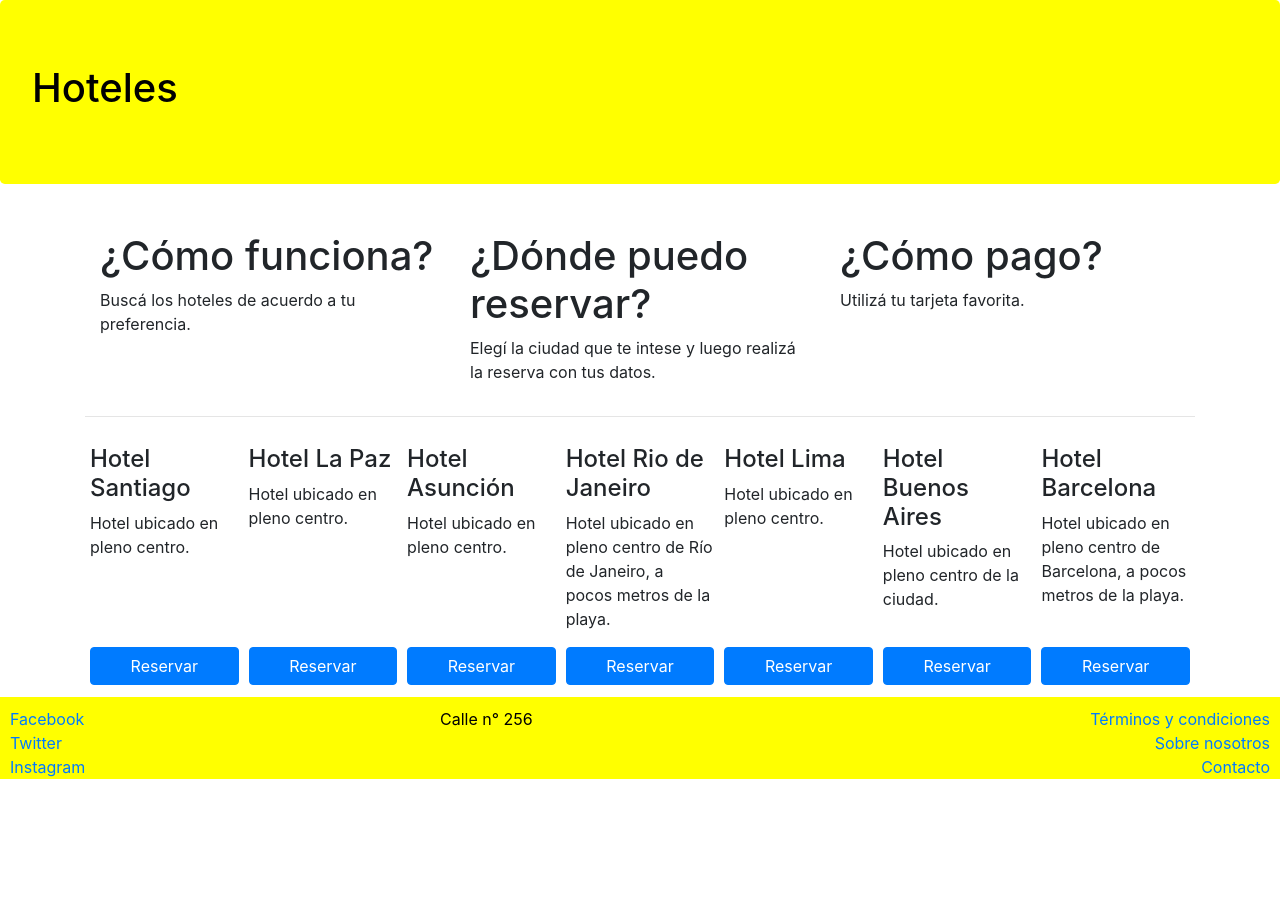
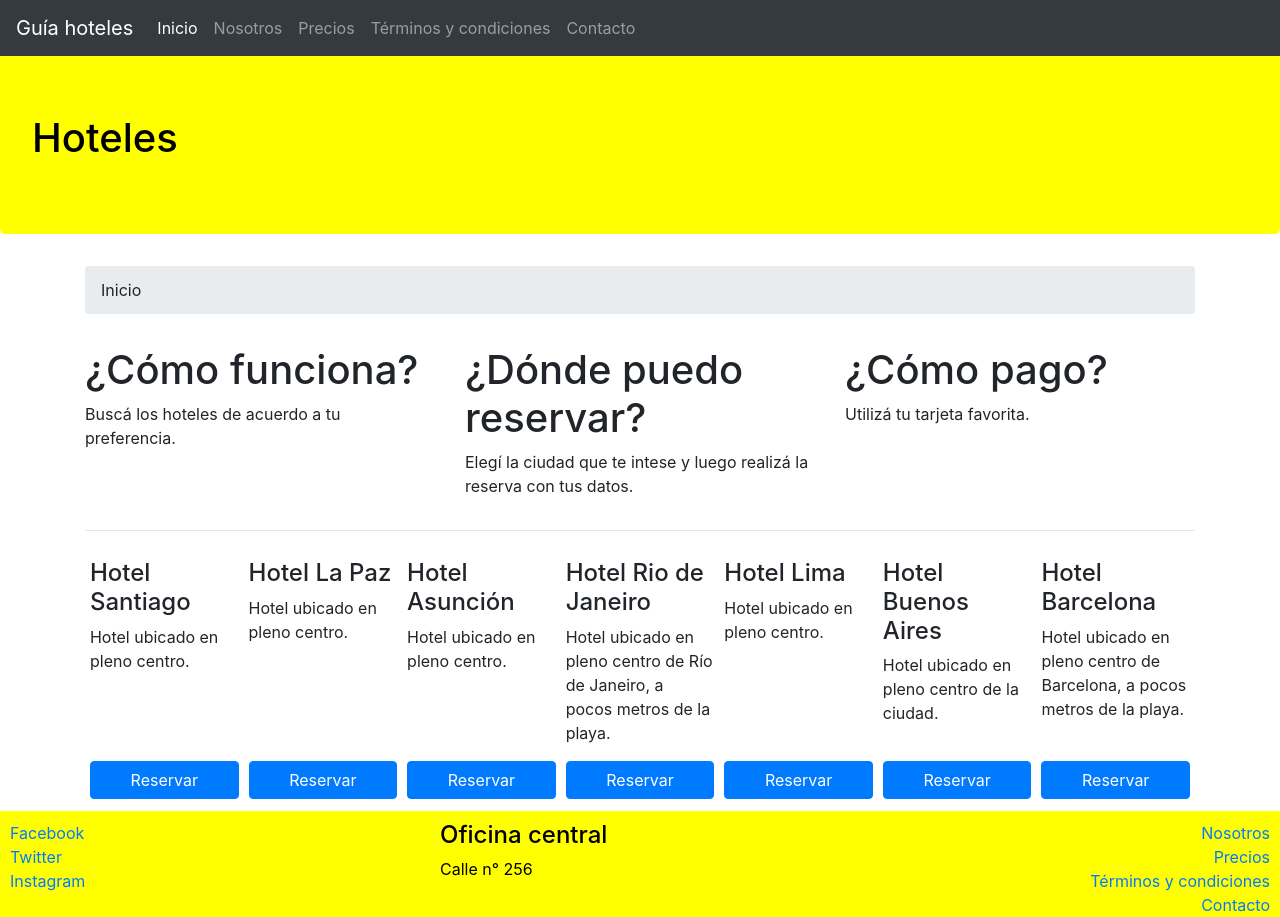
Before and after one commit to tognola/guia-hoteles, a website: page index.html in a window 1280 px wide. Before the commit the page ends 800 px from the top, so only its background shows below. Drawn offline with nearby package versions, Linux system fonts and the light colour scheme.

Commit message:
Agregado navbar y breadcrumb

```diff
--- a/css/style.css
+++ b/css/style.css
@@ -1,6 +1,7 @@
 .jumbotron{
   background-color: yellow;
   color: black;
+  margin-top: 50px;
 }
 
 footer{
--- a/index.html
+++ b/index.html
@@ -10,11 +10,33 @@
     <link rel="stylesheet" href="css/style.css">
   </head>
   <body>
+
+    <nav class="navbar navbar-dark navbar-expand-md bg-dark fixed-top">
+      <a class="navbar-brand" href="/">Guía hoteles</a>
+      <button class="navbar-toggler"  data-toggle="collapse" data-target="#navbarSupportedContent" type="button" name="button"  aria-controls="navbarSupportedContent" aria-expanded="false" aria-label="Toggle navigation">
+        <span class="navbar-toggler-icon"></span>
+      </button>
+      <div class="collapse navbar-collapse" id="navbarSupportedContent">
+        <ul class="navbar-nav mr-auto" >
+          <li class="nav-item active"><a class="nav-link" href="#">Inicio</a></li>
+          <li class="nav-item"><a class="nav-link" href="about.html">Nosotros</a></li>
+          <li class="nav-item"><a class="nav-link" href="#">Precios</a></li>
+          <li class="nav-item"><a class="nav-link" href="#">Términos y condiciones</a></li>
+          <li class="nav-item"><a class="nav-link" href="#">Contacto</a></li>
+        </ul>
+      </div>
+    </nav>
     <div class="jumbotron">
       <h1>Hoteles</h1>
     </div>
       <div class="container">
-        <div class="d-flex">
+        <nav aria-label="breadcrumb">
+          <ol class="breadcrumb">
+            <li class="breadcrumb-item" aria-current="page">Inicio</li>
+          </ol>
+        </nav>
+
+        <div class="row">
           <div class="col-sm-4">
             <p>
               <h1>¿Cómo funciona?</h1>
@@ -115,12 +137,14 @@
           </div>
           <div class="col-sm-4">
             <address class="">
-              Calle n° 256
+              <h4>Oficina central</h4>
+              <p>Calle n° 256</p>
             </address>
           </div>
           <div class="col-sm-4 d-flex flex-column align-items-end">
+            <a href="#">Nosotros</a>
+            <a href="#">Precios</a>
             <a href="#">Términos y condiciones</a>
-            <a href="#">Sobre nosotros</a>
             <a href="#">Contacto</a>
           </div>
 
```
Also changed, not shown: about.html (added, +72 -0 lines).
